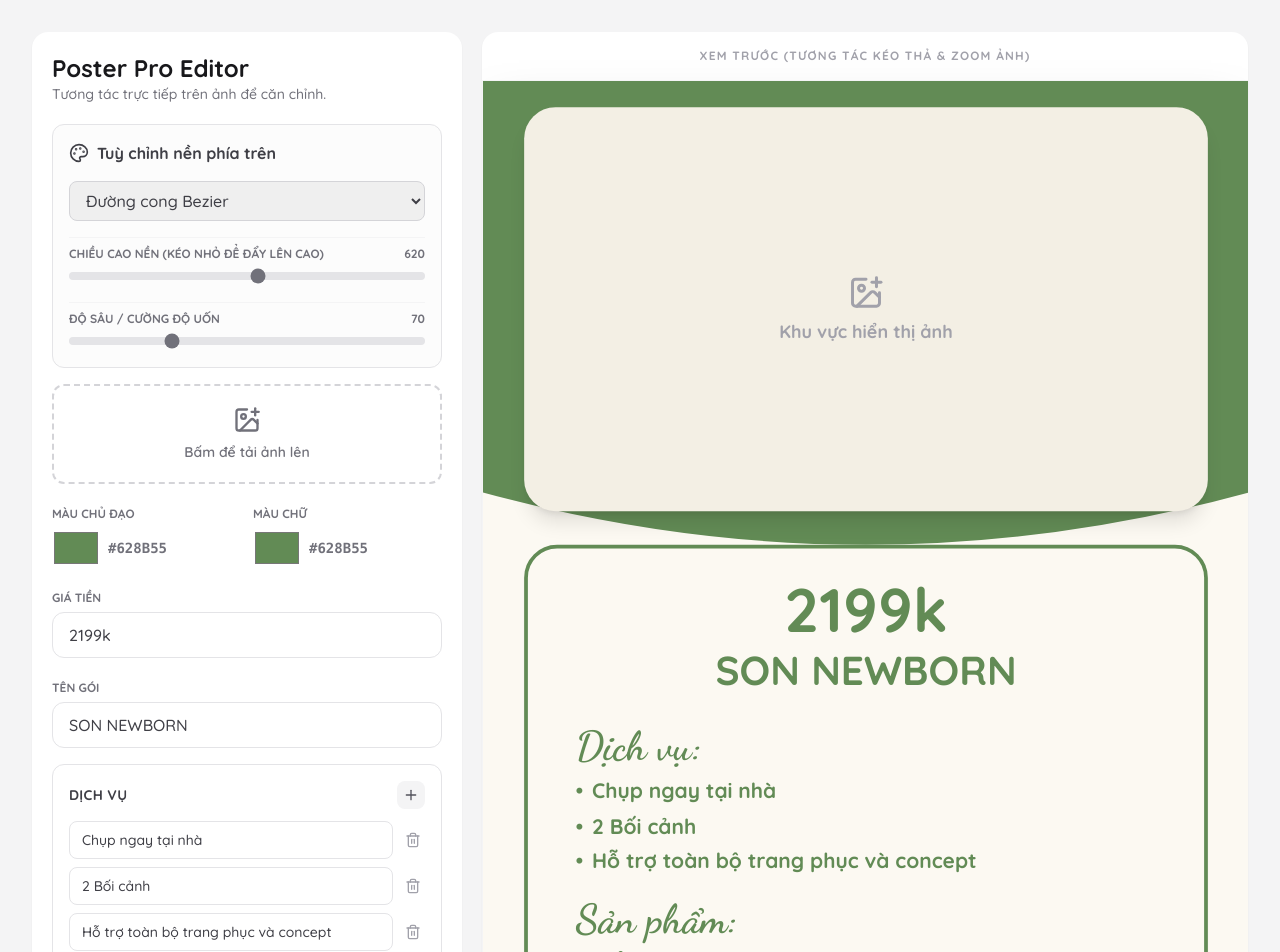
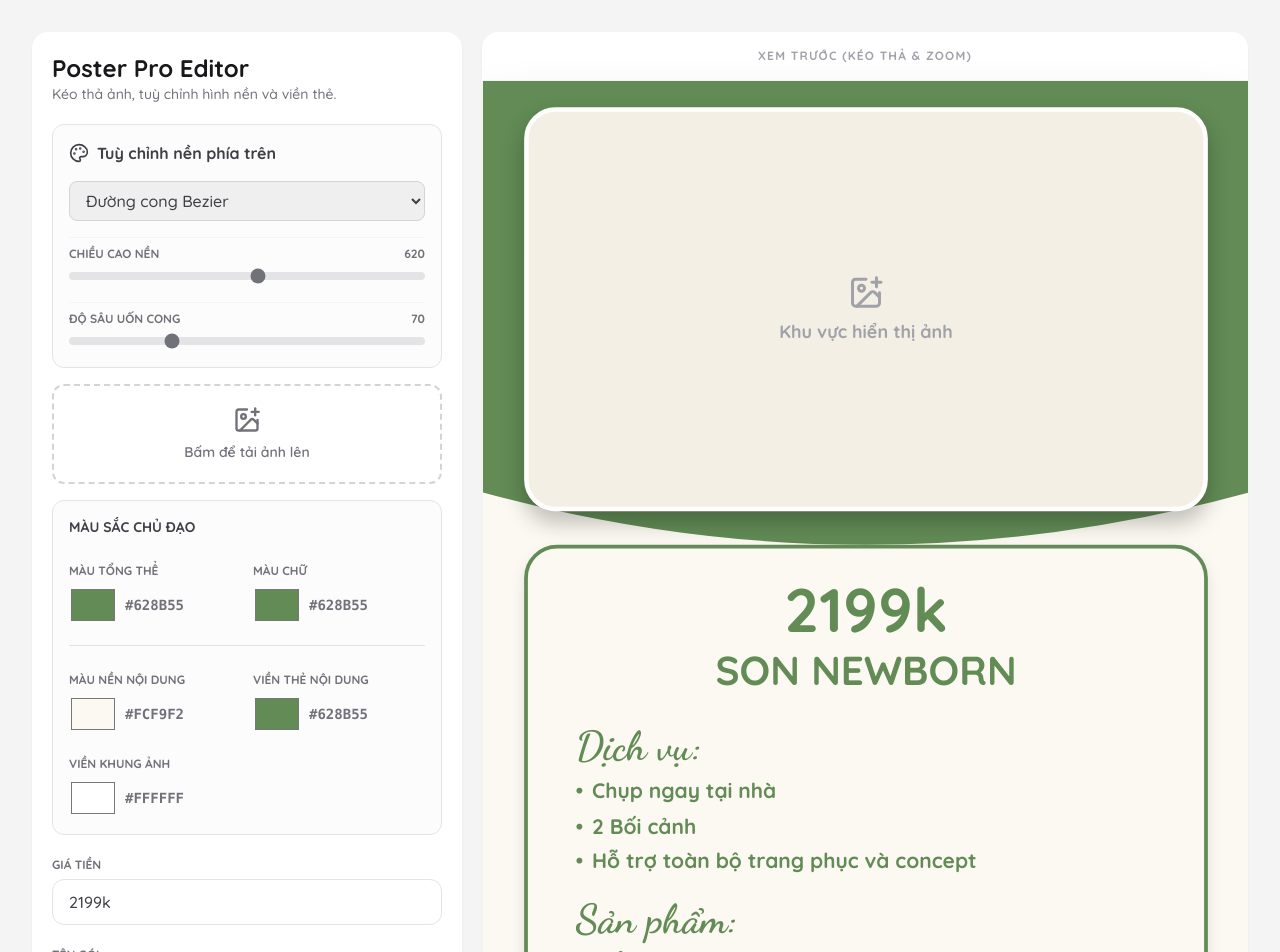
Before and after one commit to bothuine/poster-tool, a Next.js app: page / in a window 1280 px wide. Shown: the top 952 px of the page. Built offline with nearby package versions, Linux system fonts and the light colour scheme.

Commit message:
Update page.tsx

```diff
--- a/app/page.tsx
+++ b/app/page.tsx
@@ -50,14 +50,16 @@ export default function PosterEditorTool() {
   const [facebook, setFacebook] = useState("Son Studio Baby & Family");
   const [phone, setPhone] = useState("0909 200 998");
 
+  // KHÔI PHỤC BẢNG MÀU ĐẦY ĐỦ
   const [themeColor, setThemeColor] = useState("#628b55");
+  const [textColor, setTextColor] = useState("#628b55");
   const [borderColor, setBorderColor] = useState("#628b55");
-  const [textColor, setTextColor] = useState("#628b55");
   const [cardColor, setCardColor] = useState("#fcf9f2");
+  const [imageBorderColor, setImageBorderColor] = useState("#ffffff");
 
   // States mảng màu
   const [bgBottomShape, setBgBottomShape] = useState<BgBottomShape>("curved");
-  const [shapeHeight, setShapeHeight] = useState(620); // Điểm thả mảng màu (Càng nhỏ càng cao)
+  const [shapeHeight, setShapeHeight] = useState(620);
   const [shapeIntensity, setShapeIntensity] = useState(70);
 
   const previewWrapRef = useRef<HTMLDivElement>(null);
@@ -76,7 +78,7 @@ export default function PosterEditorTool() {
   const data: PosterData = {
     photo, imgTransform, price, packageTitle, studioName,
     serviceItems, productItems, address, facebook, phone,
-    themeColor, borderColor, textColor, cardColor,
+    themeColor, borderColor, textColor, cardColor, imageBorderColor,
     bgBottomShape, shapeHeight, shapeIntensity
   };
 
@@ -111,15 +113,13 @@ export default function PosterEditorTool() {
       `}} />
 
       <div className="mx-auto grid max-w-7xl gap-5 lg:grid-cols-[430px_1fr]">
-        {/* BẢNG ĐIỀU KHIỂN */}
         <section className="rounded-2xl bg-white p-4 shadow-sm md:p-5 h-fit space-y-5">
           <div>
             <h1 className="text-2xl font-bold text-zinc-900">Poster Pro Editor</h1>
-            <p className="text-sm text-zinc-500">Tương tác trực tiếp trên ảnh để căn chỉnh.</p>
+            <p className="text-sm text-zinc-500">Kéo thả ảnh, tuỳ chỉnh hình nền và viền thẻ.</p>
           </div>
 
           <div className="space-y-4">
-            {/* Tùy chỉnh Background */}
             <div className="rounded-xl border border-zinc-200 p-4 bg-zinc-50/50">
               <h3 className="mb-4 flex items-center gap-2 font-bold text-zinc-700">
                 <Palette className="h-5 w-5" /> Tuỳ chỉnh nền phía trên
@@ -131,7 +131,7 @@ export default function PosterEditorTool() {
                   className="w-full rounded-lg border border-zinc-300 px-3 py-2 outline-none font-medium text-zinc-700 focus:ring-2 focus:ring-zinc-400"
                 >
                   <option value="curved">Đường cong Bezier</option>
-                  <option value="arch">Vòm cung (Mới)</option>
+                  <option value="arch">Vòm cung</option>
                   <option value="wave">Đường sóng (Wave)</option>
                   <option value="slant">Cắt chéo (Slant)</option>
                   <option value="ellipse">Vòng Elip</option>
@@ -140,20 +140,9 @@ export default function PosterEditorTool() {
                   <option value="flat">Cắt ngang (Phẳng)</option>
                 </select>
 
-                <Range
-                  label="Chiều cao nền (Kéo nhỏ để đẩy lên cao)"
-                  value={shapeHeight}
-                  min={300} max={900} step={10}
-                  onChange={setShapeHeight}
-                />
-
+                <Range label="Chiều cao nền" value={shapeHeight} min={300} max={900} step={10} onChange={setShapeHeight} />
                 {bgBottomShape !== 'flat' && (
-                  <Range
-                    label="Độ sâu / Cường độ uốn"
-                    value={shapeIntensity}
-                    min={0} max={250} step={5}
-                    onChange={setShapeIntensity}
-                  />
+                  <Range label="Độ sâu uốn cong" value={shapeIntensity} min={0} max={250} step={5} onChange={setShapeIntensity} />
                 )}
               </div>
             </div>
@@ -168,9 +157,15 @@ export default function PosterEditorTool() {
               </div>
             </label>
 
-            <div className="grid grid-cols-2 gap-3">
-              <ColorInput label="Màu chủ đạo" value={themeColor} onChange={setThemeColor} />
+            {/* BẢNG MÀU CHUYÊN SÂU */}
+            <div className="grid grid-cols-2 gap-x-3 gap-y-4 rounded-xl border border-zinc-200 p-4 bg-zinc-50/50">
+              <div className="col-span-2 text-sm font-bold text-zinc-700 mb-1">MÀU SẮC CHỦ ĐẠO</div>
+              <ColorInput label="Màu tổng thể" value={themeColor} onChange={setThemeColor} />
               <ColorInput label="Màu chữ" value={textColor} onChange={setTextColor} />
+              <div className="col-span-2 border-t border-zinc-200 my-1"></div>
+              <ColorInput label="Màu nền nội dung" value={cardColor} onChange={setCardColor} />
+              <ColorInput label="Viền thẻ nội dung" value={borderColor} onChange={setBorderColor} />
+              <ColorInput label="Viền khung ảnh" value={imageBorderColor} onChange={setImageBorderColor} />
             </div>
 
             <Input label="Giá tiền" value={price} onChange={setPrice} />
@@ -195,28 +190,16 @@ export default function PosterEditorTool() {
 
         {/* KHU VỰC PREVIEW */}
         <section ref={previewWrapRef} className="rounded-2xl bg-white p-3 shadow-sm md:p-4 overflow-hidden flex flex-col items-center justify-start">
-          <div className="mb-4 text-xs font-bold uppercase tracking-widest text-zinc-400">Xem trước (Tương tác Kéo thả & Zoom ảnh)</div>
+          <div className="mb-4 text-xs font-bold uppercase tracking-widest text-zinc-400">Xem trước (Kéo thả & Zoom)</div>
           <div
             className="relative shadow-2xl border border-zinc-100 bg-white"
-            style={{
-              width: POSTER_W * previewScale,
-              height: POSTER_H * previewScale,
-            }}
+            style={{ width: POSTER_W * previewScale, height: POSTER_H * previewScale }}
           >
             <div
               className="absolute left-0 top-0"
-              style={{
-                width: POSTER_W,
-                height: POSTER_H,
-                transform: `scale(${previewScale})`,
-                transformOrigin: "top left",
-              }}
+              style={{ width: POSTER_W, height: POSTER_H, transform: `scale(${previewScale})`, transformOrigin: "top left" }}
             >
-              <PosterPreview
-                data={data}
-                setImgTransform={setImgTransform}
-                previewScale={previewScale}
-              />
+              <PosterPreview data={data} setImgTransform={setImgTransform} previewScale={previewScale} />
             </div>
           </div>
         </section>
@@ -240,19 +223,18 @@ type PosterData = {
   borderColor: string;
   textColor: string;
   cardColor: string;
+  imageBorderColor: string;
   bgBottomShape: BgBottomShape;
   shapeHeight: number;
   shapeIntensity: number;
 };
 
-// COMPONENT PREVIEW TƯƠNG TÁC ĐƯỢC
 function PosterPreview({ data, setImgTransform, previewScale }: {
   data: PosterData,
   setImgTransform: React.Dispatch<React.SetStateAction<{x: number, y: number, scale: number}>>,
   previewScale: number
 }) {
 
-  // Kỹ thuật Event Listener cho ảnh để Drag & Scroll
   const isDragging = useRef(false);
   const dragStartPos = useRef({ x: 0, y: 0 });
   const dragStartTransform = useRef({ x: 0, y: 0 });
@@ -277,12 +259,11 @@ function PosterPreview({ data, setImgTransform, previewScale }: {
     (e.target as HTMLElement).releasePointerCapture(e.pointerId);
   };
 
-  // Wheel event listener cho scroll chuột
   useEffect(() => {
     const el = imgBoxRef.current;
     if (!el) return;
     const handleWheel = (e: WheelEvent) => {
-      e.preventDefault(); // Chặn cuộn trang khi lăn chuột trên ảnh
+      e.preventDefault();
       setImgTransform(p => ({ ...p, scale: Math.max(0.1, p.scale - e.deltaY * 0.0015) }));
     };
     el.addEventListener('wheel', handleWheel, { passive: false });
@@ -290,10 +271,7 @@ function PosterPreview({ data, setImgTransform, previewScale }: {
   }, [setImgTransform]);
 
   const getPathData = () => {
-    const w = POSTER_W;
-    const h = data.shapeHeight;
-    const inst = data.shapeIntensity;
-
+    const w = POSTER_W; const h = data.shapeHeight; const inst = data.shapeIntensity;
     switch (data.bgBottomShape) {
       case "flat": return `M0,0 H${w} V${h} H0 Z`;
       case "slant": return `M0,0 H${w} V${h - inst} L0,${h} Z`;
@@ -301,22 +279,8 @@ function PosterPreview({ data, setImgTransform, previewScale }: {
       case "arch": return `M0,0 H${w} V${h} Q${w/2},${h - inst*3} 0,${h} Z`;
       case "ellipse": return `M0,0 H${w} V${h} A${w/2},${inst} 0 0,1 0,${h} Z`;
       case "wave": return `M0,0 H${w} V${h} C${w*0.75},${h+inst} ${w*0.25},${h-inst} 0,${h} Z`;
-      case "zigzag": {
-        let p = `M0,0 H${w} V${h}`;
-        const steps = 10;
-        for(let i=1; i<=steps; i++) {
-          p += ` L${w - (w/steps)*i},${(i%2===0) ? h : h - inst}`;
-        }
-        return p + " Z";
-      }
-      case "star": {
-        let p = `M0,0 H${w} V${h}`;
-        const steps = 4;
-        for(let i=1; i<=steps; i++) {
-          p += ` L${w - (w/steps)*i + (w/steps/2)},${h+inst} L${w - (w/steps)*i},${h}`;
-        }
-        return p + " Z";
-      }
+      case "zigzag": { let p = `M0,0 H${w} V${h}`; for(let i=1; i<=10; i++) p += ` L${w - (w/10)*i},${(i%2===0) ? h : h - inst}`; return p + " Z"; }
+      case "star": { let p = `M0,0 H${w} V${h}`; for(let i=1; i<=4; i++) p += ` L${w - (w/4)*i + (w/4/2)},${h+inst} L${w - (w/4)*i},${h}`; return p + " Z"; }
       default: return `M0,0 H${w} V${h} H0 Z`;
     }
   };
@@ -327,39 +291,30 @@ function PosterPreview({ data, setImgTransform, previewScale }: {
         <path d={getPathData()} fill={data.themeColor} />
       </svg>
 
-      {/* VÙNG CHỨA ẢNH (Kéo thả & Tương tác) */}
       <div
         ref={imgBoxRef}
-        className="absolute z-10 overflow-hidden rounded-[42px] bg-[#f3efe4] shadow-xl group touch-none"
-        style={{ left: L.imageX, top: L.imageY, width: L.imageW, height: L.imageH, cursor: 'grab' }}
-        onPointerDown={onPointerDown}
-        onPointerMove={onPointerMove}
-        onPointerUp={onPointerUp}
+        // Thêm Box Shadow CSS cho HTML Preview
+        className="absolute z-10 overflow-hidden rounded-[42px] bg-[#f3efe4] shadow-[0_15px_30px_rgba(0,0,0,0.25)] group touch-none"
+        style={{
+          left: L.imageX, top: L.imageY, width: L.imageW, height: L.imageH, cursor: 'grab',
+          borderWidth: '6px', borderColor: data.imageBorderColor // Viền cho ảnh
+        }}
+        onPointerDown={onPointerDown} onPointerMove={onPointerMove} onPointerUp={onPointerUp}
       >
         {!data.photo ? (
           <div className="flex h-full items-center justify-center text-zinc-400 font-bold text-2xl flex-col gap-3">
-            <ImagePlus size={48} />
-            Khu vực hiển thị ảnh
+            <ImagePlus size={48} /> Khu vực hiển thị ảnh
           </div>
         ) : (
           <>
-            <img
-              src={data.photo}
-              alt="Uploaded"
-              draggable={false}
-              style={{
-                position: 'absolute',
-                width: '100%', height: '100%',
-                objectFit: 'cover',
-                pointerEvents: 'none', // Để box cha hứng event
+            <img src={data.photo} draggable={false} style={{
+                position: 'absolute', width: '100%', height: '100%', objectFit: 'cover', pointerEvents: 'none',
                 transform: `translate(${data.imgTransform.x}px, ${data.imgTransform.y}px) scale(${data.imgTransform.scale})`,
-              }}
-            />
-            {/* Thanh công cụ mini cho ảnh */}
+            }}/>
             <div className="absolute top-4 right-4 flex gap-2 z-50 bg-black/50 p-2 rounded-xl text-white opacity-0 group-hover:opacity-100 transition shadow-lg">
               <button title="Phóng to" className="hover:text-green-300" onClick={(e) => { e.stopPropagation(); setImgTransform(p => ({...p, scale: p.scale + 0.1})); }}><ZoomIn size={22}/></button>
               <button title="Thu nhỏ" className="hover:text-green-300" onClick={(e) => { e.stopPropagation(); setImgTransform(p => ({...p, scale: Math.max(0.1, p.scale - 0.1)})); }}><ZoomOut size={22}/></button>
-              <button title="Khôi phục gốc" className="hover:text-green-300" onClick={(e) => { e.stopPropagation(); setImgTransform({x:0, y:0, scale: 1}); }}><RotateCcw size={22}/></button>
+              <button title="Khôi phục" className="hover:text-green-300" onClick={(e) => { e.stopPropagation(); setImgTransform({x:0, y:0, scale: 1}); }}><RotateCcw size={22}/></button>
             </div>
             <div className="absolute top-4 left-4 z-50 bg-black/50 px-3 py-1.5 rounded-lg text-white opacity-0 group-hover:opacity-100 transition shadow-lg text-[16px] font-medium flex items-center gap-2">
                <Move size={18} /> Kéo để di chuyển
@@ -368,8 +323,13 @@ function PosterPreview({ data, setImgTransform, previewScale }: {
         )}
       </div>
 
-      <div className="absolute z-10 rounded-[44px] border-[5px] shadow-sm flex flex-col px-[64px] py-[40px]"
-        style={{ left: L.cardX, top: L.cardY, width: L.cardW, height: L.cardH, borderColor: data.borderColor, backgroundColor: data.cardColor }}>
+      <div
+        className="absolute z-10 rounded-[44px] flex flex-col px-[64px] py-[40px] shadow-[0_10px_20px_rgba(0,0,0,0.1)]"
+        style={{
+          left: L.cardX, top: L.cardY, width: L.cardW, height: L.cardH,
+          borderWidth: '5px', borderColor: data.borderColor, backgroundColor: data.cardColor
+        }}
+      >
         <div className="text-center">
           <div className="text-[82px] font-black leading-none" style={{ color: data.themeColor }}>{data.price}</div>
           <div className="mt-2 text-[54px] font-black leading-tight uppercase" style={{ color: data.themeColor }}>{data.packageTitle}</div>
@@ -381,10 +341,7 @@ function PosterPreview({ data, setImgTransform, previewScale }: {
       </div>
 
       <div className="absolute left-0 right-0 z-20 flex flex-col items-center text-[26px] font-bold" style={{ top: 1425, color: data.textColor }}>
-        <div className="flex items-center gap-3">
-          <MapPin className="h-7 w-7" style={{ color: data.themeColor }} />
-          <span>{data.address}</span>
-        </div>
+        <div className="flex items-center gap-3"><MapPin className="h-7 w-7" style={{ color: data.themeColor }} /> <span>{data.address}</span></div>
         <div className="mt-3 flex items-center gap-6">
           <div className="flex items-center gap-2"><Facebook className="h-7 w-7" style={{ color: data.themeColor }} /> <span>{data.facebook}</span></div>
           <div className="text-zinc-400 px-2">|</div>
@@ -395,7 +352,7 @@ function PosterPreview({ data, setImgTransform, previewScale }: {
   );
 }
 
-// THUẬT TOÁN DRAW CANVAS (XUẤT FILE KHỚP VỚI PREVIEW)
+// BẢN FIX: THÊM SHADOW VÀ BORDER KHI XUẤT CANVAS
 async function drawPosterCanvas(ctx: CanvasRenderingContext2D, data: PosterData) {
   const w = POSTER_W;
   const h = POSTER_H;
@@ -407,85 +364,77 @@ async function drawPosterCanvas(ctx: CanvasRenderingContext2D, data: PosterData)
 
   ctx.save();
   ctx.beginPath();
-  ctx.moveTo(0, 0);
-  ctx.lineTo(w, 0);
-
+  ctx.moveTo(0, 0); ctx.lineTo(w, 0);
   switch (data.bgBottomShape) {
     case "flat": ctx.lineTo(w, baseH); ctx.lineTo(0, baseH); break;
     case "slant": ctx.lineTo(w, baseH - inst); ctx.lineTo(0, baseH); break;
-    case "curved":
-      ctx.lineTo(w, baseH - inst);
-      ctx.quadraticCurveTo(w/2, baseH + inst, 0, baseH - inst);
-      break;
-    case "arch":
-      ctx.lineTo(w, baseH);
-      ctx.quadraticCurveTo(w/2, baseH - inst*3, 0, baseH);
-      break;
-    case "ellipse":
-      ctx.lineTo(w, baseH);
-      ctx.ellipse(w/2, baseH, w/2, inst, 0, 0, Math.PI, false);
-      break;
-    case "wave":
-      ctx.lineTo(w, baseH);
-      ctx.bezierCurveTo(w*0.75, baseH + inst, w*0.25, baseH - inst, 0, baseH);
-      break;
-    case "zigzag":
-      ctx.lineTo(w, baseH);
-      const zSteps = 10;
-      for(let i=1; i<=zSteps; i++) {
-        ctx.lineTo(w - (w/zSteps)*i, (i%2===0) ? baseH : baseH - inst);
-      }
-      break;
-    case "star":
-      ctx.lineTo(w, baseH);
-      const sSteps = 4;
-      for(let i=1; i<=sSteps; i++) {
-        ctx.lineTo(w - (w/sSteps)*i + (w/sSteps/2), baseH + inst);
-        ctx.lineTo(w - (w/sSteps)*i, baseH);
-      }
-      break;
+    case "curved": ctx.lineTo(w, baseH - inst); ctx.quadraticCurveTo(w/2, baseH + inst, 0, baseH - inst); break;
+    case "arch": ctx.lineTo(w, baseH); ctx.quadraticCurveTo(w/2, baseH - inst*3, 0, baseH); break;
+    case "ellipse": ctx.lineTo(w, baseH); ctx.ellipse(w/2, baseH, w/2, inst, 0, 0, Math.PI, false); break;
+    case "wave": ctx.lineTo(w, baseH); ctx.bezierCurveTo(w*0.75, baseH + inst, w*0.25, baseH - inst, 0, baseH); break;
+    case "zigzag": ctx.lineTo(w, baseH); for(let i=1; i<=10; i++) ctx.lineTo(w - (w/10)*i, (i%2===0) ? baseH : baseH - inst); break;
+    case "star": ctx.lineTo(w, baseH); for(let i=1; i<=4; i++) { ctx.lineTo(w - (w/4)*i + (w/4/2), baseH + inst); ctx.lineTo(w - (w/4)*i, baseH); } break;
   }
   ctx.closePath();
   ctx.fillStyle = data.themeColor;
   ctx.fill();
   ctx.restore();
 
-  // VẼ ẢNH THEO MA TRẬN TRANSFORM (Pan & Zoom)
+  // VẼ ẢNH KÈM SHADOW & BORDER
   ctx.save();
   roundRect(ctx, L.imageX, L.imageY, L.imageW, L.imageH, L.imageR);
-  ctx.clip();
+
+  // Tích hợp Shadow cho Ảnh
+  ctx.shadowColor = "rgba(0, 0, 0, 0.25)";
+  ctx.shadowBlur = 30;
+  ctx.shadowOffsetY = 15;
   ctx.fillStyle = "#f3efe4";
-  ctx.fillRect(L.imageX, L.imageY, L.imageW, L.imageH);
+  ctx.fill(); // Vẽ bóng trước
+
+  // Reset shadow trước khi clip và vẽ ảnh
+  ctx.shadowColor = "transparent";
+  ctx.clip(); // Giới hạn khu vực vẽ ảnh
 
   if (data.photo) {
     const img = await loadImage(data.photo);
-
-    // Thuật toán giả lập object-fit: cover kết hợp translate và scale
     const baseScale = Math.max(L.imageW / img.width, L.imageH / img.height);
     const S = baseScale * data.imgTransform.scale;
-
-    const drawW = img.width * S;
-    const drawH = img.height * S;
-
+    const drawW = img.width * S; const drawH = img.height * S;
     const cx = L.imageX + L.imageW / 2 + data.imgTransform.x;
     const cy = L.imageY + L.imageH / 2 + data.imgTransform.y;
-
     ctx.drawImage(img, cx - drawW / 2, cy - drawH / 2, drawW, drawH);
   }
+
+  // Vẽ Border Ảnh (Bên trong clip path nên nhân đôi độ dày)
+  ctx.lineWidth = 12; // Viền thực tế hiển thị sẽ là 6px
+  ctx.strokeStyle = data.imageBorderColor;
+  ctx.stroke();
   ctx.restore();
 
-  // Vẽ Khung Card
+  // VẼ KHUNG CARD KÈM SHADOW & BORDER
+  ctx.save();
   roundRect(ctx, L.cardX, L.cardY, L.cardW, L.cardH, L.cardR);
-  ctx.fillStyle = data.cardColor; ctx.fill();
-  ctx.lineWidth = 5; ctx.strokeStyle = data.borderColor; ctx.stroke();
 
-  // Vẽ Nội dung Text
+  // Shadow cho Thẻ nội dung
+  ctx.shadowColor = "rgba(0, 0, 0, 0.1)";
+  ctx.shadowBlur = 20;
+  ctx.shadowOffsetY = 10;
+
+  ctx.fillStyle = data.cardColor;
+  ctx.fill(); // Vẽ nền thẻ và bóng
+
+  // Tắt bóng trước khi viền và viết chữ
+  ctx.shadowColor = "transparent";
+  ctx.lineWidth = 5;
+  ctx.strokeStyle = data.borderColor;
+  ctx.stroke();
+  ctx.restore();
+
+  // Vẽ Chữ
   ctx.textAlign = "center";
   ctx.fillStyle = data.themeColor;
-
   ctx.font = "900 82px 'Quicksand', sans-serif";
   ctx.fillText(data.price, w/2, L.cardY + 115);
-
   ctx.font = "900 54px 'Quicksand', sans-serif";
   ctx.fillText(data.packageTitle.toUpperCase(), w/2, L.cardY + 185);
 
@@ -494,16 +443,13 @@ async function drawPosterCanvas(ctx: CanvasRenderingContext2D, data: PosterData)
   textY += 20;
   drawCanvasSection(ctx, "Sản phẩm:", data.productItems, L.cardX + 60, textY, data.themeColor, data.textColor);
 
-  // Vẽ Footer Canvas
   ctx.textAlign = "center";
   ctx.fillStyle = data.textColor;
   ctx.font = "700 26px 'Quicksand', sans-serif";
-
   ctx.fillStyle = data.themeColor;
   ctx.fillText(`📍`, w / 2 - ctx.measureText(`  ${data.address}`).width / 2 - 10, 1450);
   ctx.fillStyle = data.textColor;
   ctx.fillText(`${data.address}`, w / 2, 1450);
-
   const line2 = `f   ${data.facebook}     |     ☎   ${data.phone}`;
   ctx.fillText(line2, w / 2, 1500);
 }
@@ -515,10 +461,8 @@ function drawCanvasSection(
   ctx.fillStyle = color;
   ctx.font = "700 54px 'Dancing Script', cursive, sans-serif";
   ctx.fillText(title, x, y);
-
   y += 45;
   ctx.font = "700 28px 'Quicksand', sans-serif";
-
   for (const item of items) {
     ctx.fillStyle = color;
     ctx.fillText("•", x, y);
@@ -540,9 +484,7 @@ function wrapText(
       ctx.fillText(line.trim(), x, y);
       line = words[i] + " ";
       y += lineHeight;
-    } else {
-      line = testLine;
-    }
+    } else { line = testLine; }
   }
   ctx.fillText(line.trim(), x, y);
   return y + lineHeight;
@@ -584,7 +526,7 @@ function Input({ label, value, onChange }: { label: string, value: string, onCha
 function ColorInput({ label, value, onChange }: { label: string, value: string, onChange: (v: string) => void }) {
   return (
     <label className="block space-y-1">
-      <span className="text-xs font-bold text-zinc-500 uppercase">{label}</span>
+      <span className="text-xs font-bold text-zinc-500 uppercase truncate">{label}</span>
       <div className="flex gap-2 items-center">
         <input type="color" value={value} onChange={(e) => onChange(e.target.value)} className="h-10 w-12 cursor-pointer rounded-lg border-0 bg-transparent p-0" />
         <span className="text-sm font-mono text-zinc-500 font-bold">{value.toUpperCase()}</span>
```
